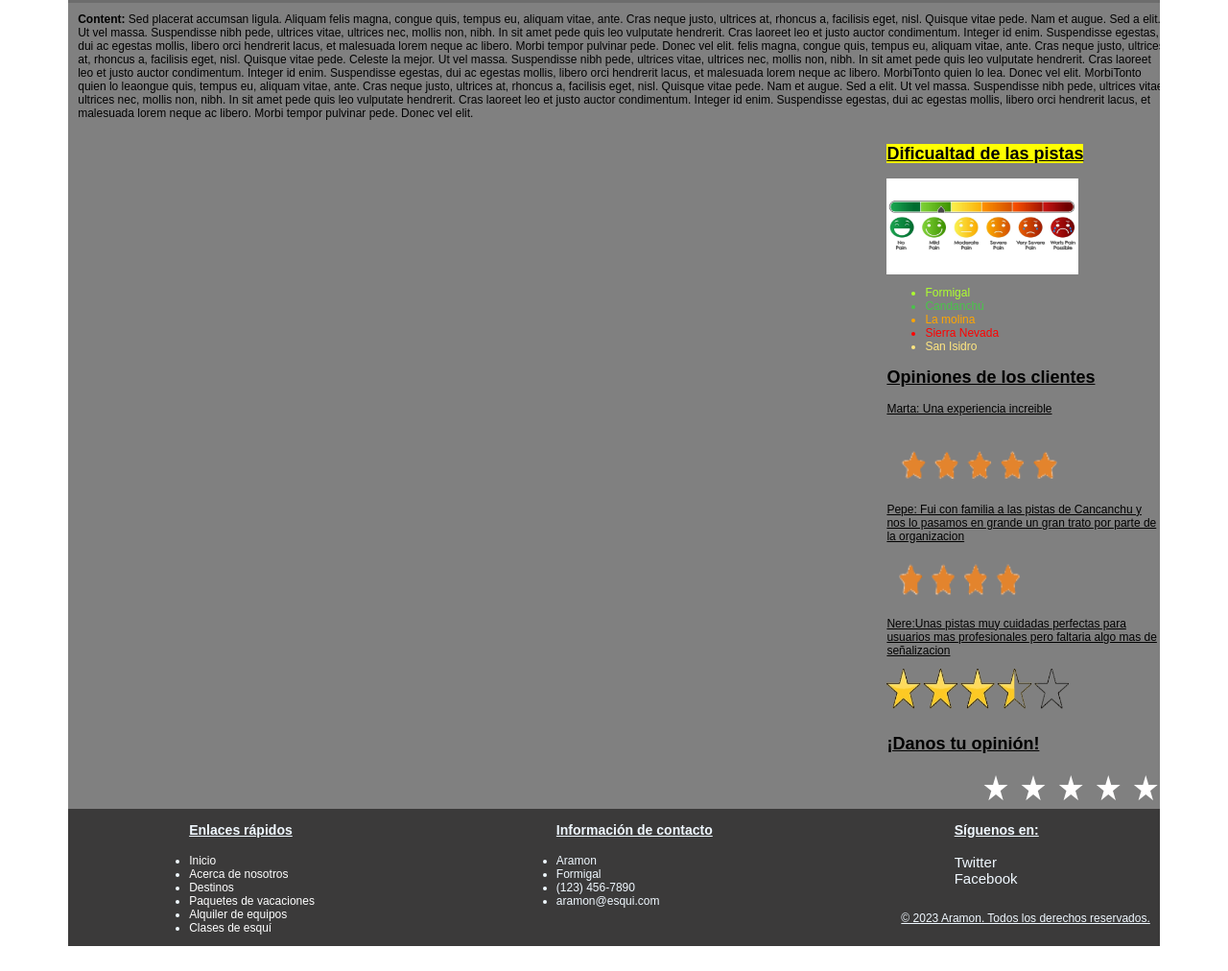
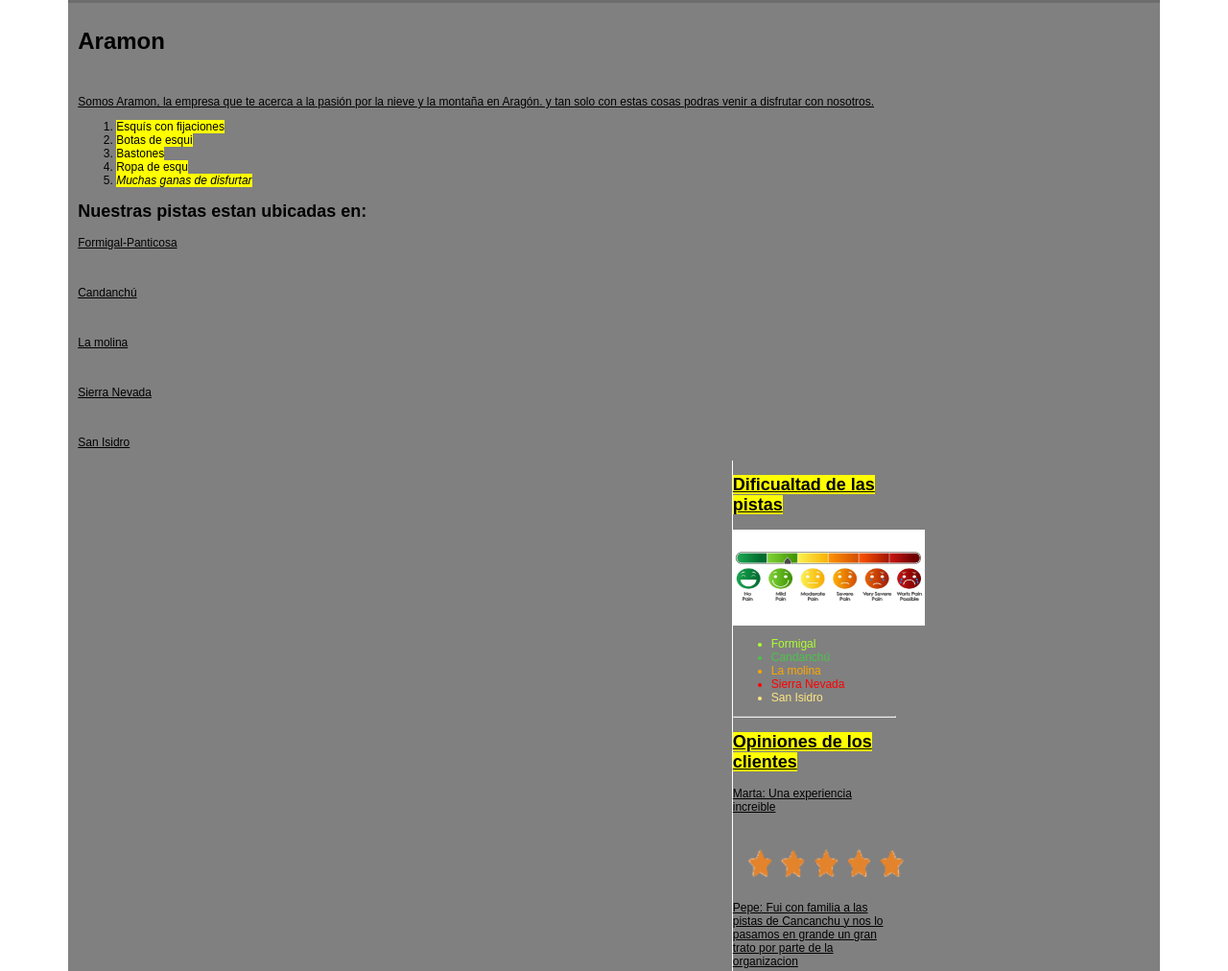
Before and after one commit to RoyR2D2/plantilla, a plain HTML site: page index.html in a window 1280 px wide. Shown: the part 465-1477 px from the top of the page at 96% size. Before the commit the page ends 1451 px from the top, so only its background shows below. Drawn offline with nearby package versions, Linux system fonts and the light colour scheme; some icons are missing.

Commit message:
Version 12/11/2024 2:17

```diff
--- a/index.html
+++ b/index.html
@@ -50,34 +50,31 @@
 			<div id="middle">
 				<!--Panel izquierda -->
 				<div id="content">
-					<strong>Content:</strong> Sed placerat accumsan ligula. Aliquam
-					felis magna, congue quis, tempus eu, aliquam vitae, ante. Cras neque
-					justo, ultrices at, rhoncus a, facilisis eget, nisl. Quisque vitae
-					pede. Nam et augue. Sed a elit. Ut vel massa. Suspendisse nibh pede,
-					ultrices vitae, ultrices nec, mollis non, nibh. In sit amet pede
-					quis leo vulputate hendrerit. Cras laoreet leo et justo auctor
-					condimentum. Integer id enim. Suspendisse egestas, dui ac egestas
-					mollis, libero orci hendrerit lacus, et malesuada lorem neque ac
-					libero. Morbi tempor pulvinar pede. Donec vel elit.
-					felis magna, congue quis, tempus eu, aliquam vitae, ante. Cras neque
-					justo, ultrices at, rhoncus a, facilisis eget, nisl. Quisque vitae
-					pede. Celeste la mejor. Ut vel massa. Suspendisse nibh pede,
-					ultrices vitae, ultrices nec, mollis non, nibh. In sit amet pede
-					quis leo vulputate hendrerit. Cras laoreet leo et justo auctor
-					condimentum. Integer id enim. Suspendisse egestas, dui ac egestas
-					mollis, libero orci hendrerit lacus, et malesuada lorem neque ac
-					libero. MorbiTonto quien lo lea. Donec vel elit.
-					MorbiTonto quien lo leaongue quis, tempus eu, aliquam vitae, ante. Cras neque
-					justo, ultrices at, rhoncus a, facilisis eget, nisl. Quisque vitae
-					pede. Nam et augue. Sed a elit. Ut vel massa. Suspendisse nibh pede,
-					ultrices vitae, ultrices nec, mollis non, nibh. In sit amet pede
-					quis leo vulputate hendrerit. Cras laoreet leo et justo auctor
-					condimentum. Integer id enim. Suspendisse egestas, dui ac egestas
-					mollis, libero orci hendrerit lacus, et malesuada lorem neque ac
-					libero. Morbi tempor pulvinar pede. Donec vel elit.
-				</div>
+					<h1><strong>Aramon</strong></h1>
+					<br>
+					<p>Somos Aramon, la empresa que te acerca a la pasión por la nieve y la montaña en Aragón. y tan solo con estas cosas podras venir a disfrutar con nosotros.</p>
+					<ol>
+						<li><mark>Esquís con fijaciones</mark></li>
+						<li><mark>Botas de esqui</mark></li>
+						<li><mark>Bastones</mark></li>
+						<li><mark>Ropa de esqu</mark></li>
+						<li><mark><em>Muchas ganas de disfurtar</em></mark></li>
+					</ol>
+					<h2>Nuestras pistas estan ubicadas en:</h2>
+					<p>Formigal-Panticosa</p>
+					<img src>
+					<p>Candanchú</p>
+					<img src="">
+					<p>La molina</p>
+					<img src="">
+					<p>Sierra Nevada</p>
+					<img src="">
+					<p>San Isidro</p>
+					<img src="">
+
+
 				<!--Panel de la derecha -->
-				<class="sidebar" id="sideRight">
+				<div class="sidebar" id="sideRight">
 					<h2><mark>Dificualtad de las pistas</mark></h2>
 						<img id="calificacion_caras" src="/images/escala-eva-blog.jpeg">
 						<ul>
@@ -87,7 +84,8 @@
 							<li id="rojo">Sierra Nevada</li>
 							<li id="amarillo">San Isidro</li>
 						</ul>
-					<h2> Opiniones de los clientes</h2>
+						<hr>
+					<h2><mark> Opiniones de los clientes</mark></h2>
 						<p>Marta: Una experiencia increible</p>
 						<br>
 						<img src="/images/5estrellas-Photoroom.png" class="estrellas">
@@ -95,7 +93,8 @@
 						<img src="/images/4estrellas-Photoroom.png" class="estrellas">
 						<p>Nere:Unas pistas muy cuidadas perfectas para usuarios mas profesionales pero faltaria algo mas de señalizacion</p>
 						<img src="/images/3.5estrllas.png" class="estrellas">
-						<h2>¡Danos tu opinión!</h2>
+						<hr>
+						<h2><mark>¡Danos tu opinión!</mark></h2>
 						<div class="star-rating">
 							<input type="radio" id="star5" name="rating" value="5"> <label for="star5">★</label>
 							<input type="radio" id="star4" name="rating" value="4"> <label for="star4">★</label>
@@ -103,6 +102,7 @@
 							<input type="radio" id="star2" name="rating" value="2"> <label for="star2">★</label>
 							<input type="radio" id="star1" name="rating" value="1"> <label for="star1">★</label>
 						</div>
+				</div>
 						<!--.sidebar#sideRight -->
 			<!-- #middle-->
 			</div>
--- a/style/style.css
+++ b/style/style.css
@@ -36,16 +36,19 @@ body {
 
 #content {
     /*Si no asociamos anchura al content intenta coger el 100% y se coloca en una línea diferente a la del #sideRight*/
-	width: 100%;
+	width: 75%;
 	float: left;
     background-color: grey;
     padding: 10px;
+
 }
 
 #sideRight {
 	float: right;
-	width: 25%;
+	width: 20%;
 	background-color: grey;
+	border-left: 1px solid white;
+	height: 100%;
 }
 #sideRight h2, p {
 	text-decoration: underline;
@@ -65,9 +68,9 @@ body {
   .star-rating {
 	display: flex;
 	gap: 10px;
-	margin-top: 10px;
+	margin-top: 4px;
 	flex-direction: row-reverse;
-	margin: 0 auto; /* Centra horizontalmente */
+	width: 190px;
   }
 
   .star-rating input {
```
